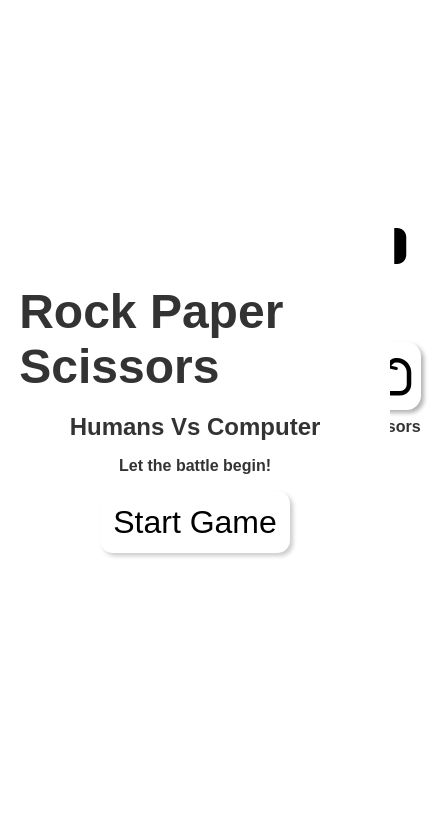
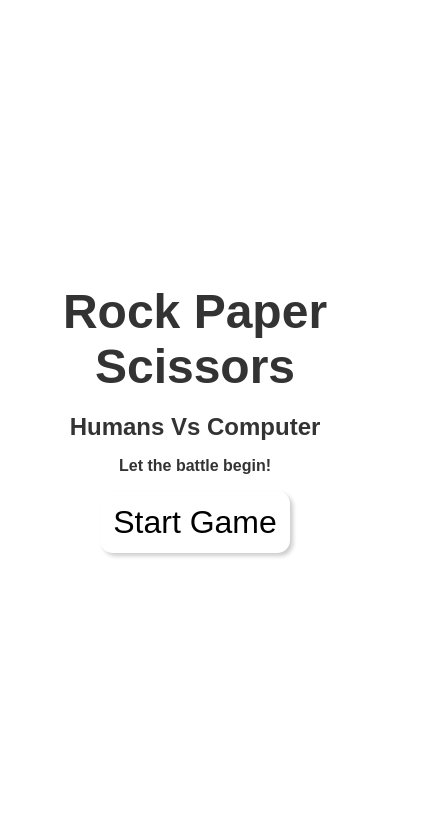
Before and after one commit to Code-hokage/rock-paper-scissors_game, a plain HTML site: page index.html in a window 390 px wide. Shown: the part 13-834 px from the top of the page, 435 px wide, since content can reach past the window. Drawn offline with Linux system fonts and the light colour scheme.

Commit message:
made game responsive

```diff
--- a/style.css
+++ b/style.css
@@ -70,6 +70,7 @@ body {
     display: flex;
     flex-direction: column;
     align-items: center;
+    justify-content: center;
     font-weight: 800;
 }
 
@@ -83,11 +84,11 @@ body {
 }
 
 .playGround {
+    height: 80%;
+    width: 100%;
     display: flex;
     justify-content: center;
-    flex-wrap: wrap;
-    height: 80%;
-    width: 100%;
+    align-items: center;
 }
 
 .fightGround {
@@ -103,7 +104,7 @@ body {
     height: 60%;
     display: flex;
     flex-direction: column;
-    justify-content: center;
+    /* justify-content: center; */
     align-items: center;
 }
 
@@ -209,3 +210,59 @@ body {
     font-size: 3em;
     font-weight: 600;
 }
+
+@media screen and (min-width: 320px) and (max-width: 760px){
+    body{
+        text-align: center;
+    }
+
+    .playGround {
+        flex-direction: column;
+    }
+
+    .fightGround {
+        width: 80%;
+        height: 35%;
+    }
+    .resultsDisplay{
+        width: 80%;
+        height: 30%;
+        justify-content: center;
+    }
+    .resultsDisplay .results {
+        font-size: 2em;
+    }
+
+    .scoreBox {
+        font-size: 1em;
+    }
+
+    .displayChoice {
+        height: 4em;
+        width: 4em;
+        font-size: 0.5em;
+        margin: 2em;
+    }
+
+    .player i {
+        font-size: 3em;
+        padding: 0.3em;
+    }
+
+    .weapons {
+        display: flex;
+        justify-content: center;
+        align-items: center;
+        gap: 1.3em;
+        text-align: center;
+        margin-top: 1.5em;
+    }
+
+    .weapons i {
+        font-size: 2em;
+        padding: 0.2em;
+        border-radius: 0.3em;
+        background: #fff;
+        box-shadow: 3px 3px 4px rgba(0, 0, 0, 0.3);
+    }
+}
```
Also changed, not shown: index.html (+10 -0 lines).
